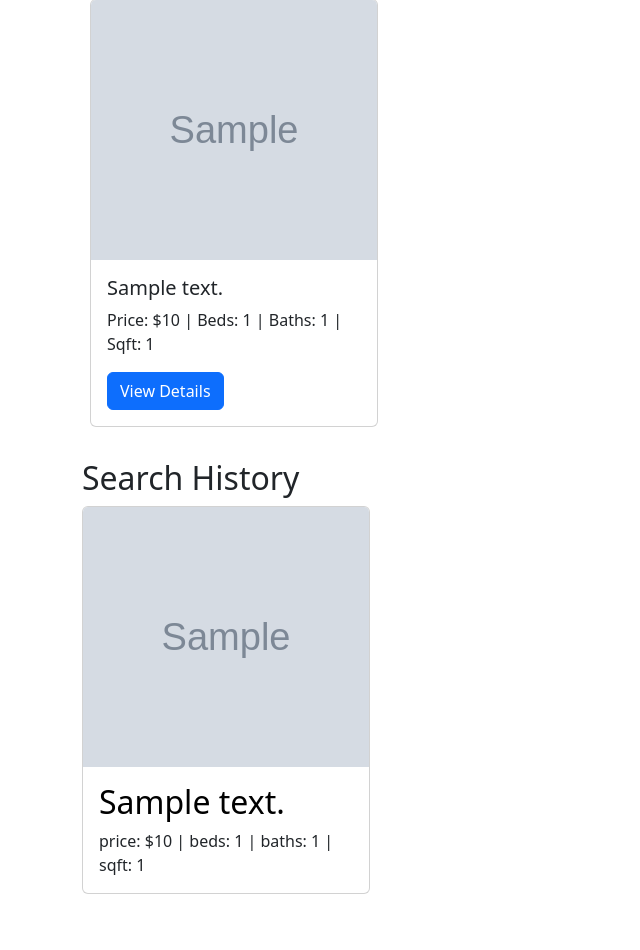
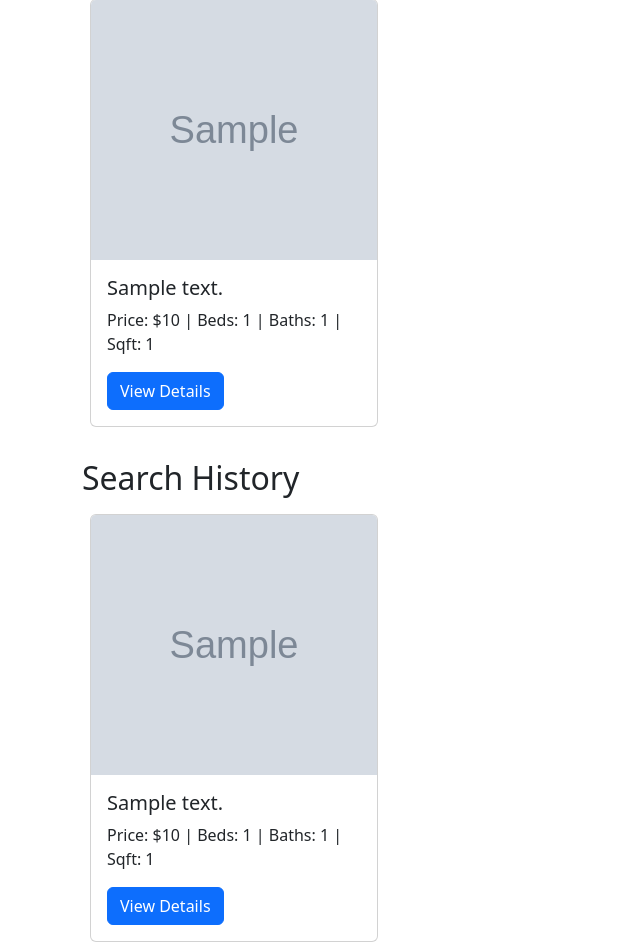
Before and after one commit to adensattler/REPA, a Flask app: page /propertysearch in a window 1280 px wide. Shown: the part 267-1217 px from the top of the page, without its empty margins (0-640 px from the left). Before the commit the page ends 1161 px from the top, so only its background shows below. Run offline with Flask 3, Linux system fonts and the light colour scheme; tables that the repository leaves empty hold one stand-in row (values such as "Sample post"); grey boxes marked "Sample" are stand-in pictures; some libraries are stand-ins or nearby versions.

Commit message:
changed history to match favorites - Relja

```diff
--- a/Main/templates/property_search.html
+++ b/Main/templates/property_search.html
@@ -83,20 +83,19 @@
 <!-- right now it is just a series of links but eventually each property will be displayed w/ a bootstrap CARD -->
 <br>
 <h2>Search History</h2>
-<div class="d-flex flex-row">
-    {% for property in properties %}
-    <!-- bootstrap cards-->
-    <div class="card" style="width: 18rem;">
-        <img class="card-img-top" src="{{ property['images'] }}" alt="Card image cap"> <!-- insert property picture here -->
-        <div class="card-body">
-            <h5 class="card-title"> <a href=" {{url_for('property', zpid=property['zillow_ID']) }}" style="text-decoration: none;color:black;">
-                <h2>{{ property['streetAddress'] }}</h2>
-                </a>
-            </h5>
-            <p class="card-text"> price: ${{ property['price'] }} | beds: {{ property['num_beds'] }} | baths: {{ property['num_baths'] }} | sqft: {{ property['sqft'] }}</p>
+    <div class="d-flex flex-wrap">
+        {% for property in properties %}
+        <!-- Bootstrap card for each favorite property -->
+        <div class="card m-2" style="width: 18rem;">
+            <img class="card-img-top" src="{{ property['images'] }}" alt="Property image">
+            <div class="card-body">
+                <h5 class="card-title">{{ property['streetAddress'] }}</h5>
+                <p class="card-text">
+                    Price: ${{ property['price'] }} | Beds: {{ property['num_beds'] }} | Baths: {{ property['num_baths'] }} | Sqft: {{ property['sqft'] }}
+                </p>
+                <a href="{{ url_for('property', zpid=property['zillow_ID']) }}" class="btn btn-primary">View Details</a>
+            </div>
+        </div>
+        {% endfor %}
     </div>
-</div>
-    <hr>
-    {% endfor %}
-</div>
 {% endblock %}
```
